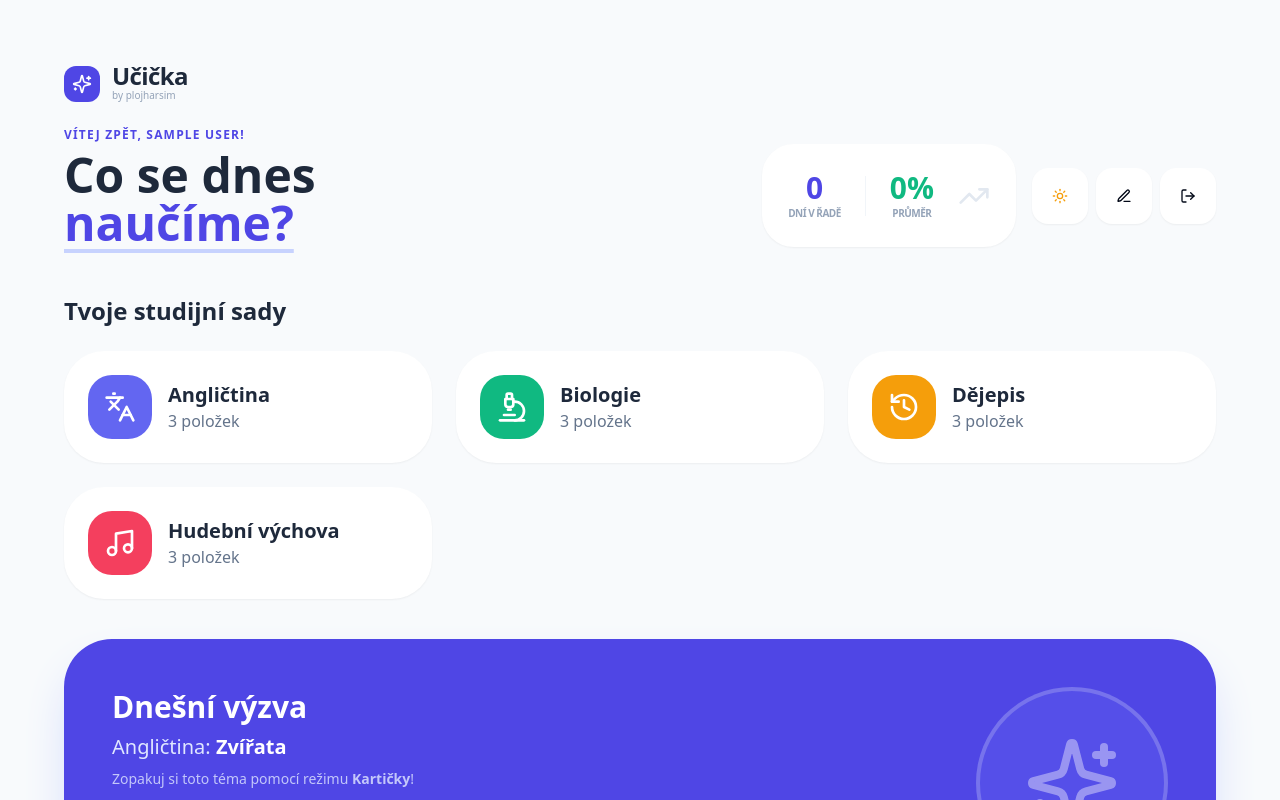
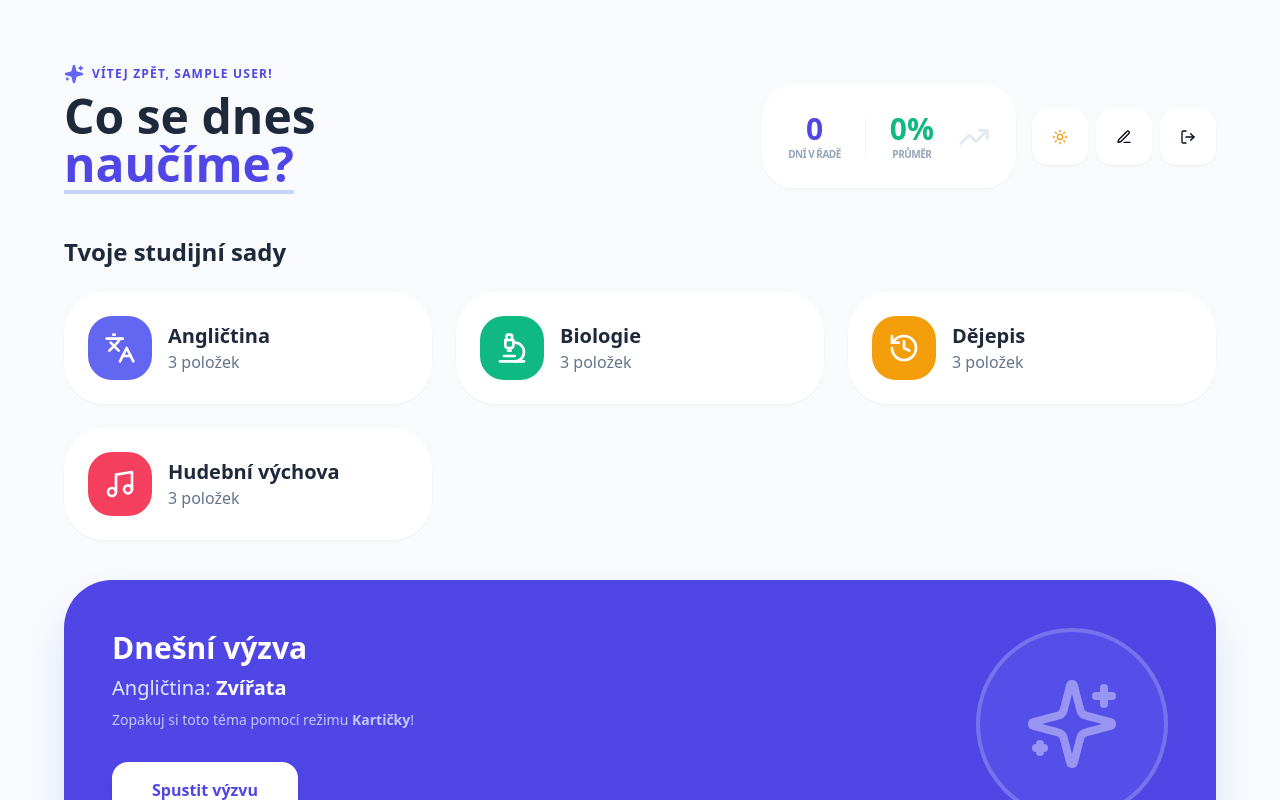
Before and after one commit to plojharsim/edu, a React (Vite) app: page / in a window 1280 px wide. Shown: the top 800 px of the page. Built offline with nearby package versions, Linux system fonts and the light colour scheme; sample sign-in values are in the browser's storage.

Commit message:
Reverted all changes back to version 8818cf253b2717137ce78882e6d41b0f84d941c0

```diff
--- a/index.html
+++ b/index.html
@@ -1,9 +1,9 @@
 <!doctype html>
-<html lang="cs">
+<html lang="en">
   <head>
     <meta charset="UTF-8" />
     <meta name="viewport" content="width=device-width, initial-scale=1.0" />
-    <title>Učička</title>
+    <title>dyad-generated-app</title>
   </head>
 
   <body>
--- a/src/pages/Index.tsx
+++ b/src/pages/Index.tsx
@@ -65,6 +65,7 @@ const Index = () => {
     navigate('/onboarding');
   };
 
+  // Dynamické získání ikony podle názvu
   const getIcon = (iconName: string = 'BookText') => {
     const Icon = (LucideIcons as any)[iconName] || LucideIcons.BookText;
     return Icon;
@@ -74,17 +75,8 @@ const Index = () => {
     <div className="min-h-screen bg-background p-6 pb-20 transition-colors duration-300">
       <header className="max-w-6xl mx-auto pt-10 mb-12 flex flex-col md:flex-row md:items-end justify-between gap-8">
         <div className="text-center md:text-left">
-          <div className="flex items-center justify-center md:justify-start gap-3 mb-6">
-            <div className="bg-indigo-600 p-2 rounded-xl">
-              <Sparkles className="w-5 h-5 text-white" />
-            </div>
-            <div className="flex flex-col">
-              <span className="text-2xl font-black text-slate-800 dark:text-slate-100 tracking-tight leading-none">Učička</span>
-              <span className="text-[10px] font-medium text-slate-400 lowercase">by plojharsim</span>
-            </div>
-          </div>
-
           <div className="flex items-center justify-center md:justify-start gap-2 mb-2">
+            <Sparkles className="w-5 h-5 text-indigo-500 fill-indigo-500" />
             <span className="text-indigo-600 dark:text-indigo-400 font-bold uppercase tracking-widest text-xs">
               Vítej zpět, {user.name}! {user.grade && `(${user.grade})`}
             </span>
--- a/src/pages/Onboarding.tsx
+++ b/src/pages/Onboarding.tsx
@@ -32,15 +32,14 @@ const Onboarding = () => {
   return (
     <div className="min-h-screen bg-[#F8FAFF] flex items-center justify-center p-6">
       <Card className="w-full max-w-lg p-10 rounded-[3rem] border-none shadow-2xl bg-white relative overflow-hidden">
+        {/* Decorative background element */}
         <div className="absolute -top-20 -right-20 w-64 h-64 bg-indigo-50 rounded-full blur-3xl opacity-50" />
 
         <div className="relative z-10">
-          <div className="flex flex-col items-center mb-10">
-            <div className="p-4 bg-indigo-600 rounded-3xl shadow-lg shadow-indigo-200 mb-4">
+          <div className="flex justify-center mb-8">
+            <div className="p-4 bg-indigo-600 rounded-3xl shadow-lg shadow-indigo-200">
               <Sparkles className="w-8 h-8 text-white" />
             </div>
-            <h2 className="text-xl font-black text-slate-800 tracking-tight">Učička</h2>
-            <p className="text-[10px] font-medium text-slate-400 lowercase -mt-1">by plojharsim</p>
           </div>
 
           {step === 1 ? (
```
